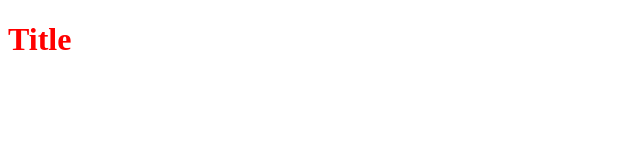
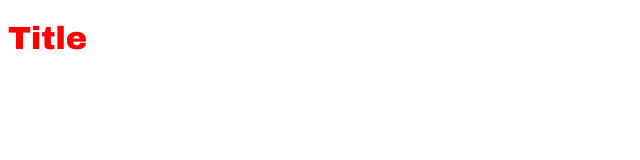
Before and after one commit to GiuliaBenvenuto/Data_Visualization, a plain HTML site: page Assignment_1/index.html in a window 1280 px wide. Shown: the full height of the page, 0-640 px from the left. Drawn offline with Linux system fonts and the light colour scheme.

Commit message:
Font added

```diff
--- a/Assignment_1/index.html
+++ b/Assignment_1/index.html
@@ -7,6 +7,17 @@
 
      <!-- Link to .css -->
      <link rel="stylesheet" href="style.css">
+
+     <!-- Font -->
+     <!-- Fira Font -->
+     <link rel="preconnect" href="https://fonts.googleapis.com">
+     <link rel="preconnect" href="https://fonts.gstatic.com" crossorigin>
+     <link href="https://fonts.googleapis.com/css2?family=Archivo:wght@900&family=Noto+Sans+JP:wght@500&family=Open+Sans:wght@600;800&display=swap" rel="stylesheet">
+
+     <!-- Roboto Slab -->
+     <link rel="preconnect" href="https://fonts.googleapis.com">
+     <link rel="preconnect" href="https://fonts.gstatic.com" crossorigin>
+     <link href="https://fonts.googleapis.com/css2?family=Archivo:wght@900&family=Noto+Sans+JP:wght@500&family=Open+Sans:wght@600;800&display=swap" rel="stylesheet">
 </head>
 <body>
     <h1 class="h1">Title</h1>
--- a/Assignment_1/style.css
+++ b/Assignment_1/style.css
@@ -1,3 +1,4 @@
 .h1 {
     color: red;
+    font-family: 'Archivo', sans-serif;
 }
```
Also changed, not shown: 1 other file.
